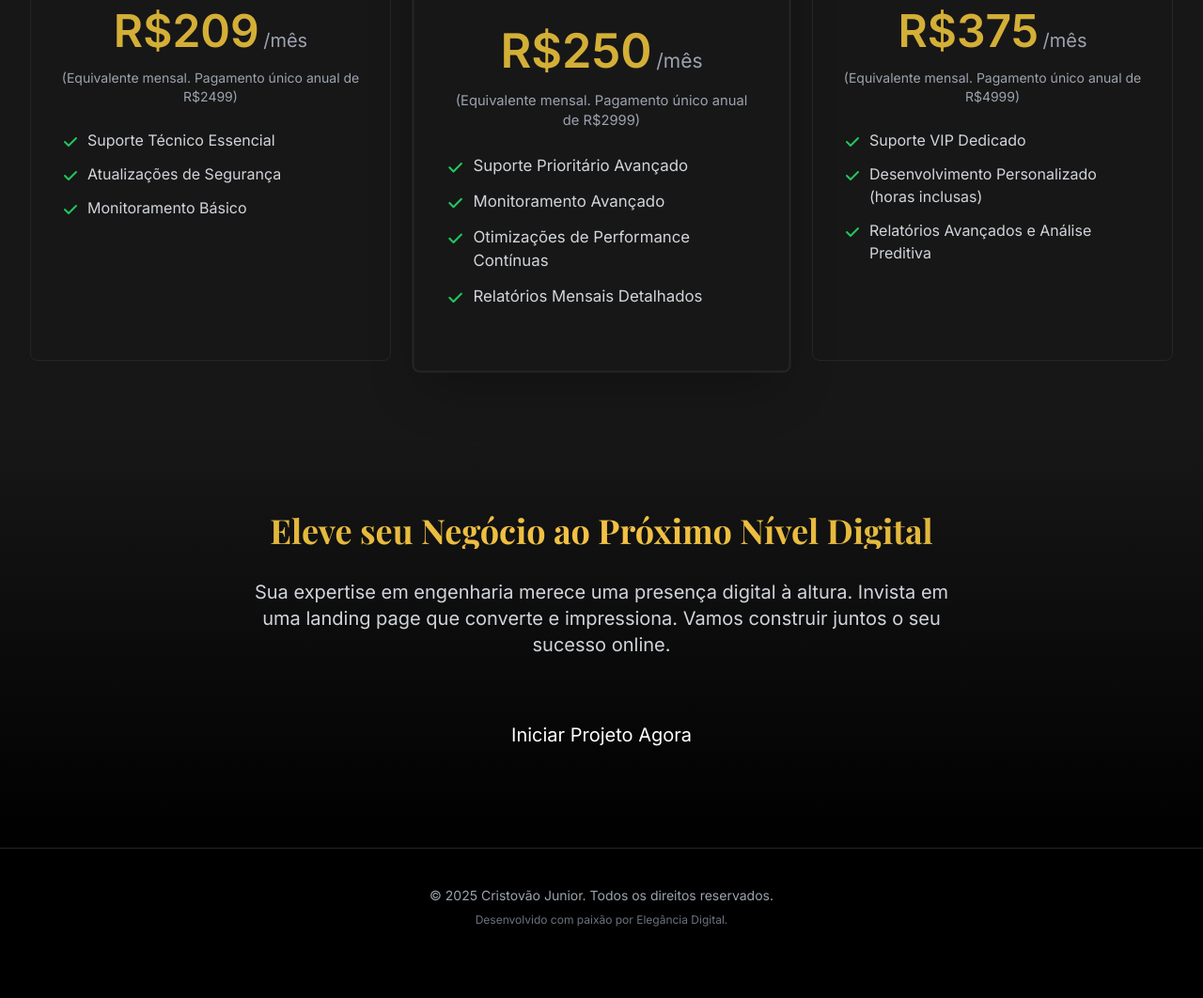
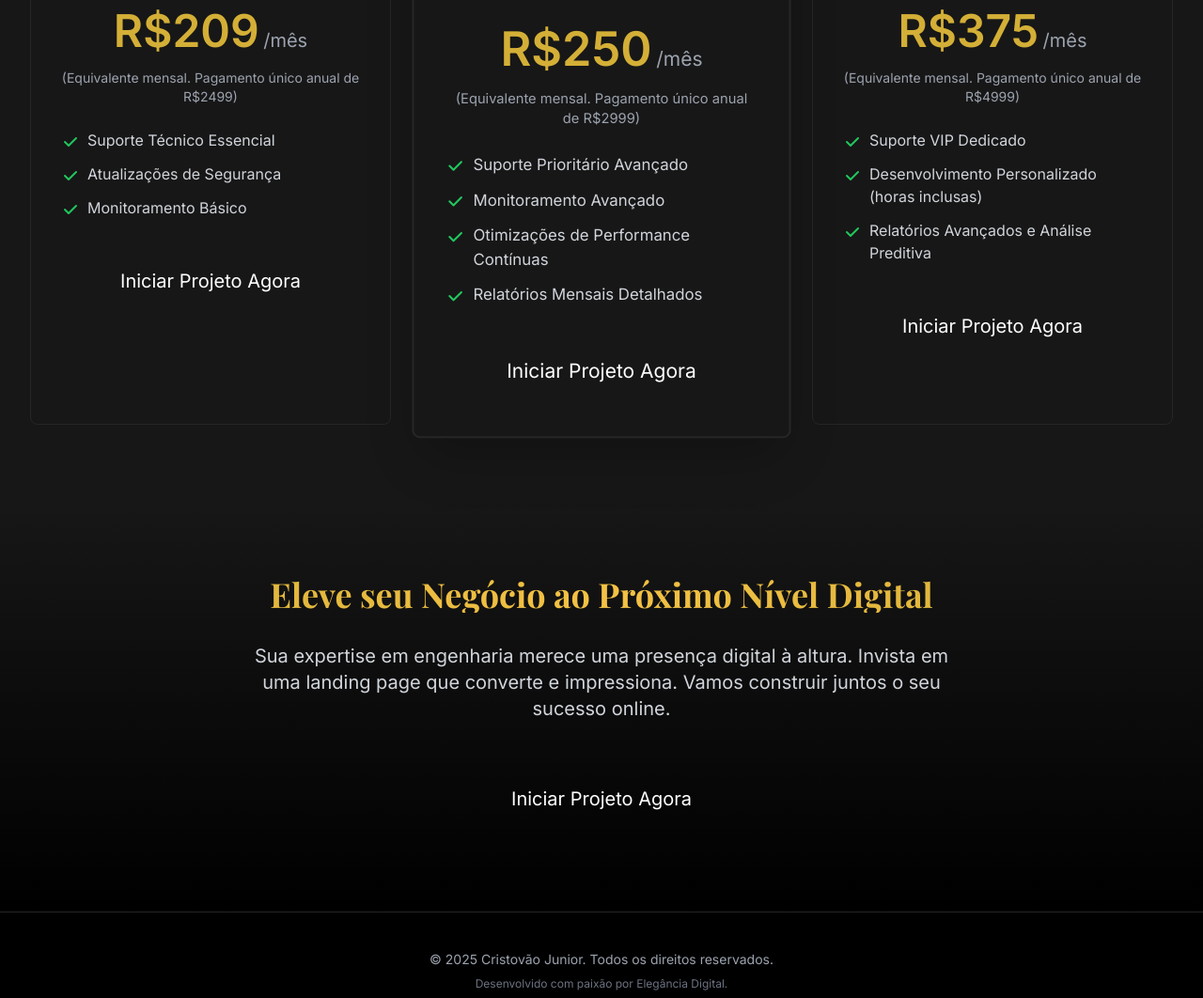
Before and after one commit to C-junior/Quartzo-html, a plain HTML site: page index.html in a window 1280 px wide. Shown: the part 2172-3234 px from the top of the page at 94% size. Before the commit the page ends 3199 px from the top, so only its background shows below. Drawn offline with nearby package versions, Linux system fonts and the light colour scheme.

Commit message:
setting plans

```diff
--- a/index.html
+++ b/index.html
@@ -347,6 +347,8 @@
                         <li class="flex items-start"><svg class="w-5 h-5 text-green-500 mr-2 flex-shrink-0 mt-1" fill="currentColor" viewBox="0 0 20 20"><path fill-rule="evenodd" d="M16.707 5.293a1 1 0 010 1.414l-8 8a1 1 0 01-1.414 0l-4-4a1 1 0 011.414-1.414L8 12.586l7.293-7.293a1 1 0 011.414 0z" clip-rule="evenodd"/></svg>Atualizações de Segurança</li>
                         <li class="flex items-start"><svg class="w-5 h-5 text-green-500 mr-2 flex-shrink-0 mt-1" fill="currentColor" viewBox="0 0 20 20"><path fill-rule="evenodd" d="M16.707 5.293a1 1 0 010 1.414l-8 8a1 1 0 01-1.414 0l-4-4a1 1 0 011.414-1.414L8 12.586l7.293-7.293a1 1 0 011.414 0z" clip-rule="evenodd"/></svg>Monitoramento Básico</li>
                     </ul>
+                                        <a href="https://wa.me/+5563981089718?text=Olá,%20gostaria%20de%20desenvolver%20o%20plano%20Básico%20para%20meu%20projeto." target="_blank" class="cta-button text-xl px-12 py-5">Iniciar Projeto Agora</a>
+
                      </div>
 
                 <div class="custom-card p-8 rounded-lg bg-neutral-900 border border-neutral-800 transition-all duration-300 flex flex-col items-center text-center border-2 border-gold shadow-2xl relative transform md:scale-105">
@@ -364,6 +366,7 @@
                         <li class="flex items-start"><svg class="w-5 h-5 text-green-500 mr-2 flex-shrink-0 mt-1" fill="currentColor" viewBox="0 0 20 20"><path fill-rule="evenodd" d="M16.707 5.293a1 1 0 010 1.414l-8 8a1 1 0 01-1.414 0l-4-4a1 1 0 011.414-1.414L8 12.586l7.293-7.293a1 1 0 011.414 0z" clip-rule="evenodd"/></svg>Otimizações de Performance Contínuas</li>
                         <li class="flex items-start"><svg class="w-5 h-5 text-green-500 mr-2 flex-shrink-0 mt-1" fill="currentColor" viewBox="0 0 20 20"><path fill-rule="evenodd" d="M16.707 5.293a1 1 0 010 1.414l-8 8a1 1 0 01-1.414 0l-4-4a1 1 0 011.414-1.414L8 12.586l7.293-7.293a1 1 0 011.414 0z" clip-rule="evenodd"/></svg>Relatórios Mensais Detalhados</li>
                     </ul>
+                    <a href="https://wa.me/+5563981089718?text=Olá,%20gostaria%20de%20desenvolver%20o%20plano%20Profissional%20para%20meu%20projeto." target="_blank" class="cta-button text-xl px-12 py-5">Iniciar Projeto Agora</a>
                      </div>
 
                 <div class="custom-card p-8 rounded-lg bg-neutral-900 border border-neutral-800 transition-all duration-300 flex flex-col items-center text-center">
@@ -380,6 +383,8 @@
                         <li class="flex items-start"><svg class="w-5 h-5 text-green-500 mr-2 flex-shrink-0 mt-1" fill="currentColor" viewBox="0 0 20 20"><path fill-rule="evenodd" d="M16.707 5.293a1 1 0 010 1.414l-8 8a1 1 0 01-1.414 0l-4-4a1 1 0 011.414-1.414L8 12.586l7.293-7.293a1 1 0 011.414 0z" clip-rule="evenodd"/></svg>Relatórios Avançados e Análise Preditiva</li>
 
                     </ul>
+                                        <a href="https://wa.me/+5563981089718?text=Olá,%20gostaria%20de%20desenvolver%20o%20plano%20Gold%20para%20meu%20projeto." target="_blank" class="cta-button text-xl px-12 py-5">Iniciar Projeto Agora</a>
+
                      </div>
             </div>
         </div>
```
